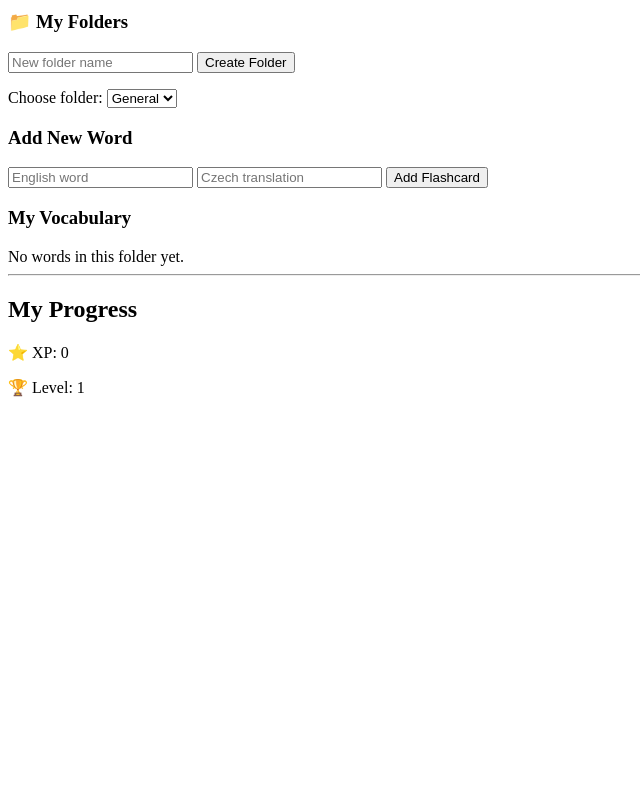
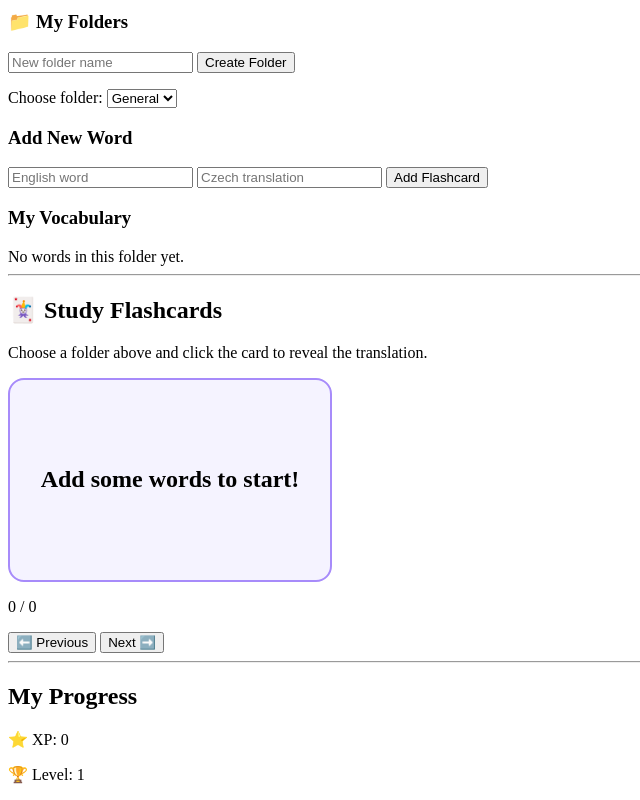
Before and after one commit to nelapukanova-cloud/lingoverse, a plain HTML site: page index.html in a window 1280 px wide. Shown: the part 356-1156 px from the top of the page, without its empty margins (0-640 px from the left). Before the commit the page ends 800 px from the top, so only its background shows below. Drawn offline with Linux system fonts and the light colour scheme.

Commit message:
Add interactive study flashcards

```diff
--- a/index.html
+++ b/index.html
@@ -1,10 +1,32 @@
-
 <!DOCTYPE html>
 <html lang="en">
 <head>
   <meta charset="UTF-8">
   <meta name="viewport" content="width=device-width, initial-scale=1.0">
   <title>LingoVerse</title>
+  <style>
+    .study-card {
+      width: 280px;
+      min-height: 160px;
+      border: 2px solid #a78bfa;
+      border-radius: 16px;
+      background: #f5f3ff;
+      display: flex;
+      align-items: center;
+      justify-content: center;
+      text-align: center;
+      padding: 20px;
+      margin: 15px 0;
+      cursor: pointer;
+      font-size: 24px;
+      font-weight: bold;
+      overflow-wrap: anywhere;
+    }
+
+    .study-card:hover {
+      background: #ede9fe;
+    }
+  </style>
 </head>
 <body>
 
@@ -30,29 +52,37 @@
   <h2>📚 My Flashcards</h2>
 
   <h3>📁 My Folders</h3>
-
-  <input type="text" id="folder-name"
-         placeholder="New folder name">
-
+  <input type="text" id="folder-name" placeholder="New folder name">
   <button onclick="addFolder()">Create Folder</button>
 
   <p>
     <label for="folder-select">Choose folder:</label>
-    <select id="folder-select" onchange="showFlashcards()"></select>
+    <select id="folder-select" onchange="folderChanged()"></select>
   </p>
 
   <h3>Add New Word</h3>
-
-  <input type="text" id="english-word"
-         placeholder="English word">
-
-  <input type="text" id="czech-word"
-         placeholder="Czech translation">
-
+  <input type="text" id="english-word" placeholder="English word">
+  <input type="text" id="czech-word" placeholder="Czech translation">
   <button onclick="addFlashcard()">Add Flashcard</button>
 
   <h3>My Vocabulary</h3>
   <div id="flashcard-list"></div>
+
+  <hr>
+
+  <h2>🃏 Study Flashcards</h2>
+  <p>Choose a folder above and click the card to reveal the translation.</p>
+
+  <div id="study-card" class="study-card"
+       role="button" tabindex="0"
+       onclick="flipCard()"
+       onkeydown="if(event.key === 'Enter' || event.key === ' ') { event.preventDefault(); flipCard(); }">
+    Add some words to start!
+  </div>
+
+  <p id="card-counter"></p>
+  <button onclick="previousCard()">⬅️ Previous</button>
+  <button onclick="nextCard()">Next ➡️</button>
 
   <hr>
 
@@ -75,10 +105,12 @@
       localStorage.getItem("lingoverse-folders") || '["General"]'
     );
 
-    // Keep the original folder for existing words.
     if (!folders.includes("General")) {
       folders.unshift("General");
     }
+
+    let currentCardIndex = 0;
+    let isFlipped = false;
 
     function saveFolders() {
       localStorage.setItem(
@@ -126,19 +158,23 @@
 
       document.getElementById("folder-select").value = name;
       input.value = "";
-      showFlashcards();
+      folderChanged();
+    }
+
+    function getSelectedCards() {
+      const selectedFolder =
+        document.getElementById("folder-select").value;
+
+      return flashcards.filter(function(card) {
+        return (card.folder || "General") === selectedFolder;
+      });
     }
 
     function showFlashcards() {
       const list = document.getElementById("flashcard-list");
-      const selectedFolder =
-        document.getElementById("folder-select").value;
-
       list.innerHTML = "";
 
-      const visibleCards = flashcards.filter(function(card) {
-        return (card.folder || "General") === selectedFolder;
-      });
+      const visibleCards = getSelectedCards();
 
       if (visibleCards.length === 0) {
         list.textContent = "No words in this folder yet.";
@@ -178,15 +214,76 @@
         JSON.stringify(flashcards)
       );
 
-      showFlashcards();
-
       document.getElementById("english-word").value = "";
       document.getElementById("czech-word").value = "";
+
+      showFlashcards();
+      showStudyCard();
+    }
+
+    function folderChanged() {
+      currentCardIndex = 0;
+      isFlipped = false;
+      showFlashcards();
+      showStudyCard();
+    }
+
+    function showStudyCard() {
+      const cards = getSelectedCards();
+      const cardElement = document.getElementById("study-card");
+      const counter = document.getElementById("card-counter");
+
+      if (cards.length === 0) {
+        cardElement.textContent = "Add some words to start!";
+        counter.textContent = "0 / 0";
+        return;
+      }
+
+      if (currentCardIndex >= cards.length) {
+        currentCardIndex = 0;
+      }
+
+      const card = cards[currentCardIndex];
+
+      cardElement.textContent =
+        isFlipped ? card.czech : card.english;
+
+      counter.textContent =
+        (currentCardIndex + 1) + " / " + cards.length;
+    }
+
+    function flipCard() {
+      if (getSelectedCards().length === 0) return;
+
+      isFlipped = !isFlipped;
+      showStudyCard();
+    }
+
+    function nextCard() {
+      const cards = getSelectedCards();
+      if (cards.length === 0) return;
+
+      currentCardIndex =
+        (currentCardIndex + 1) % cards.length;
+
+      isFlipped = false;
+      showStudyCard();
+    }
+
+    function previousCard() {
+      const cards = getSelectedCards();
+      if (cards.length === 0) return;
+
+      currentCardIndex =
+        (currentCardIndex - 1 + cards.length) % cards.length;
+
+      isFlipped = false;
+      showStudyCard();
     }
 
     saveFolders();
     updateFolderSelect();
-    showFlashcards();
+    folderChanged();
   </script>
 
 </body>
```
